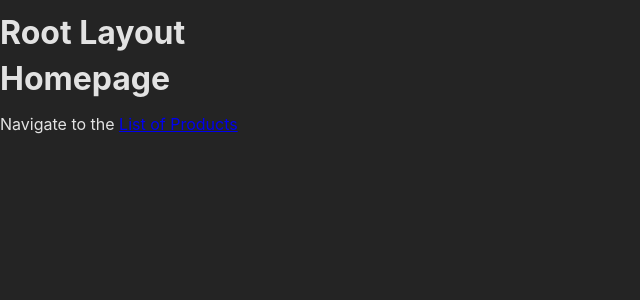
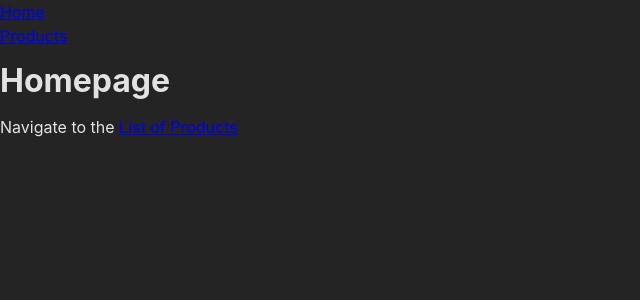
Before and after one commit to CEWD-431/React-Router, a React (Create React App) app: page / in a window 1280 px wide. Shown: the top 300 px of the page, without its empty margins (0-640 px from the left). Built offline with nearby package versions, Linux system fonts and the light colour scheme.

Commit message:
render the navigation bar onto the RootLayout component

```diff
--- a/src/routes/RootLayout.jsx
+++ b/src/routes/RootLayout.jsx
@@ -1,9 +1,10 @@
 import { Outlet } from "react-router-dom"
+import MainNavigation from "../components/MainNavigation"
 
 export default function RootLayout () {
     return (
         <>
-            <h1>Root Layout</h1>
+            <MainNavigation />
             <Outlet />
         </>
     )
```
